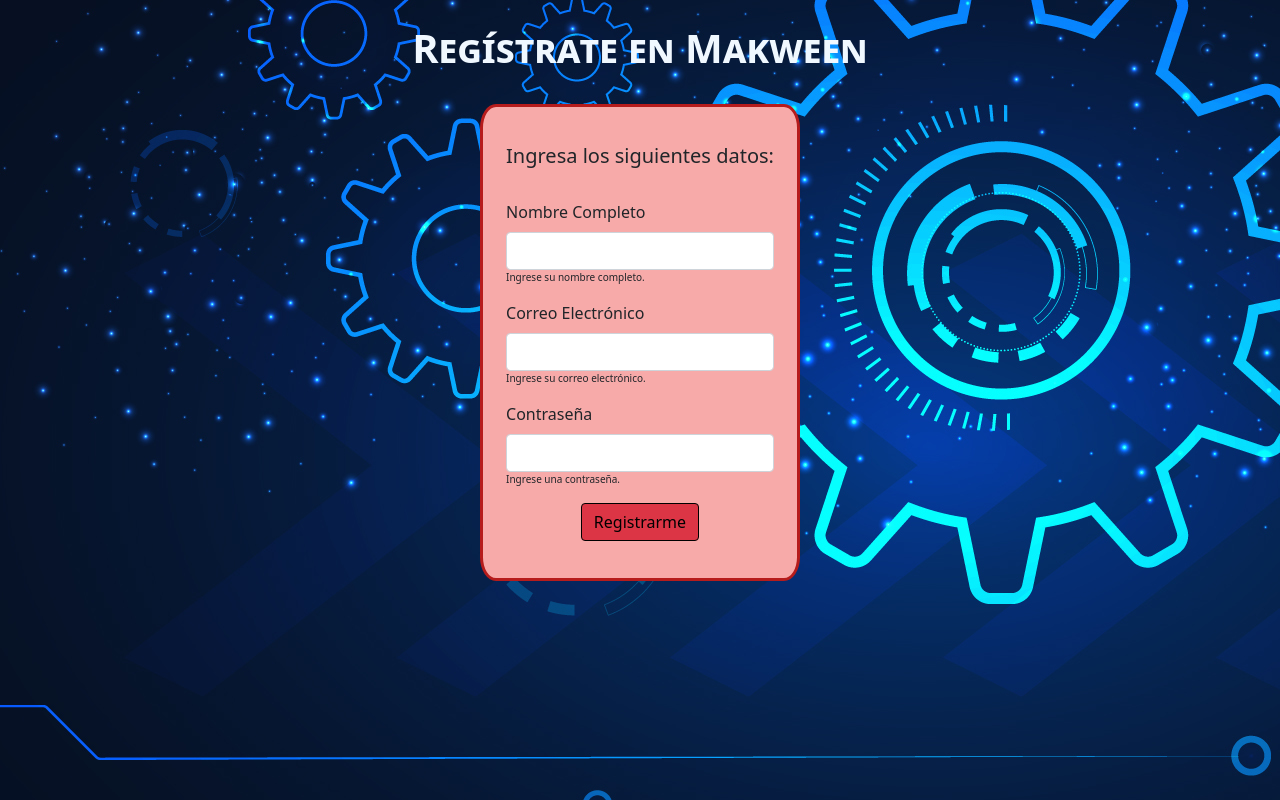
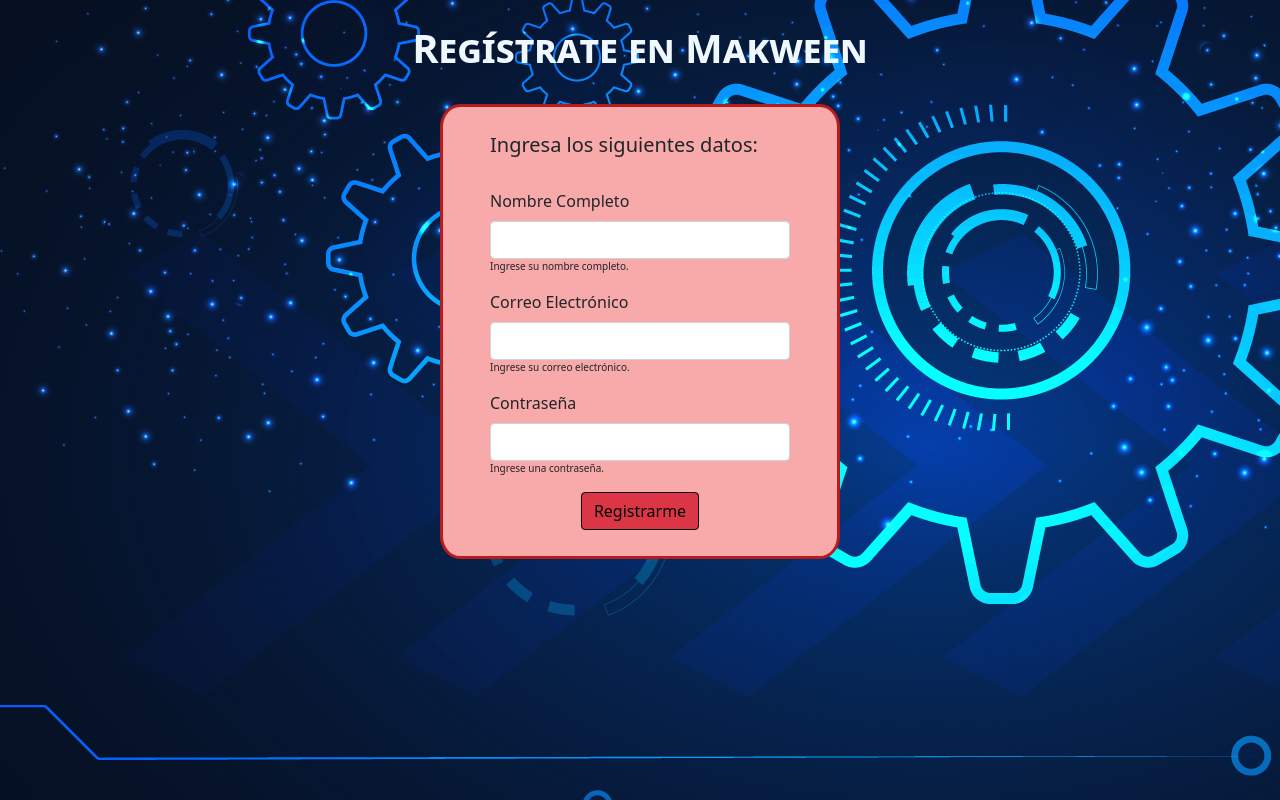
Before and after one commit to ClyonsMT/Proyecto-Makween, a Django app: page /registro/ in a window 1280 px wide. Shown: the part 127-927 px from the top of the page. Run offline with Django 4.2, Linux system fonts and the light colour scheme; some libraries are stand-ins or nearby versions.

Commit message:
Ajustando estilos de registro

```diff
--- a/makween_app/static/makween_app/css/estilo.css
+++ b/makween_app/static/makween_app/css/estilo.css
@@ -46,11 +46,16 @@
     border-color: rgb(182, 28, 28);
     background-color: rgb(247, 170, 169);
     background-size: cover;
-    width: 25%;
+    width: 400px;
     display: flex;
     justify-content: center;
-    padding: 1%;
+    padding: 2px;
 }
+
+.form {
+    width: 300px;
+}
+
 .parrafos{
     font-size: 10px;
     font-weight: lighter;
--- a/makween_app/templates/makween_app/registro.html
+++ b/makween_app/templates/makween_app/registro.html
@@ -4,7 +4,7 @@
 <div class="contenedor" style="background-image: url('../../static/makween_app/img/fondo.jpg'); height: 100dvh;">
   <br><h1 class="text-center texto">Regístrate en Makween</h1><br>
           <div class="bordes">
-            <form>
+            <form class="form">
                 <br>
                 <div class="mb-3">
                     <h5>Ingresa los siguientes datos:</h5><br>
```
